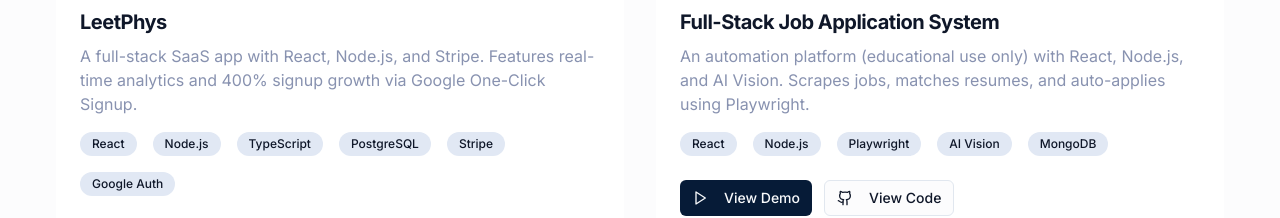
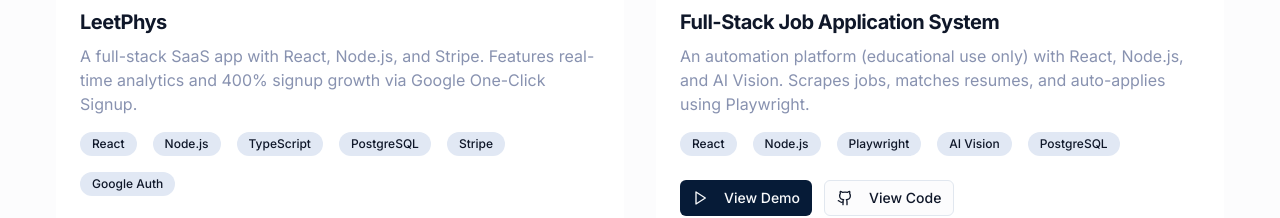
Before and after one commit to gildigital/personal-portfolio, a React (Vite) app: page / in a window 1280 px wide. Shown: the part 2640-2858 px from the top of the page. Built offline with nearby package versions, Linux system fonts and the light colour scheme.

Commit message:
fix: update technology stack for Full-Stack Job Application System project

```diff
--- a/src/components/ProjectsSection.tsx
+++ b/src/components/ProjectsSection.tsx
@@ -122,7 +122,7 @@ const ProjectsSection = () => {
       title: "Full-Stack Job Application System",
       description: "An automation platform (educational use only) with React, Node.js, and AI Vision. Scrapes jobs, matches resumes, and auto-applies using Playwright.",
       image: "https://images.unsplash.com/photo-1460574283810-2aab119d8511",
-      tech: ["React", "Node.js", "Playwright", "AI Vision", "MongoDB"],
+      tech: ["React", "Node.js", "Playwright", "AI Vision", "PostgreSQL"],
       videoUrl: "https://www.youtube.com/embed/dQw4w9WgXcQ",
       githubUrl: "https://github.com/gildigital/AIJobApply",
       delay: 0.4
```
